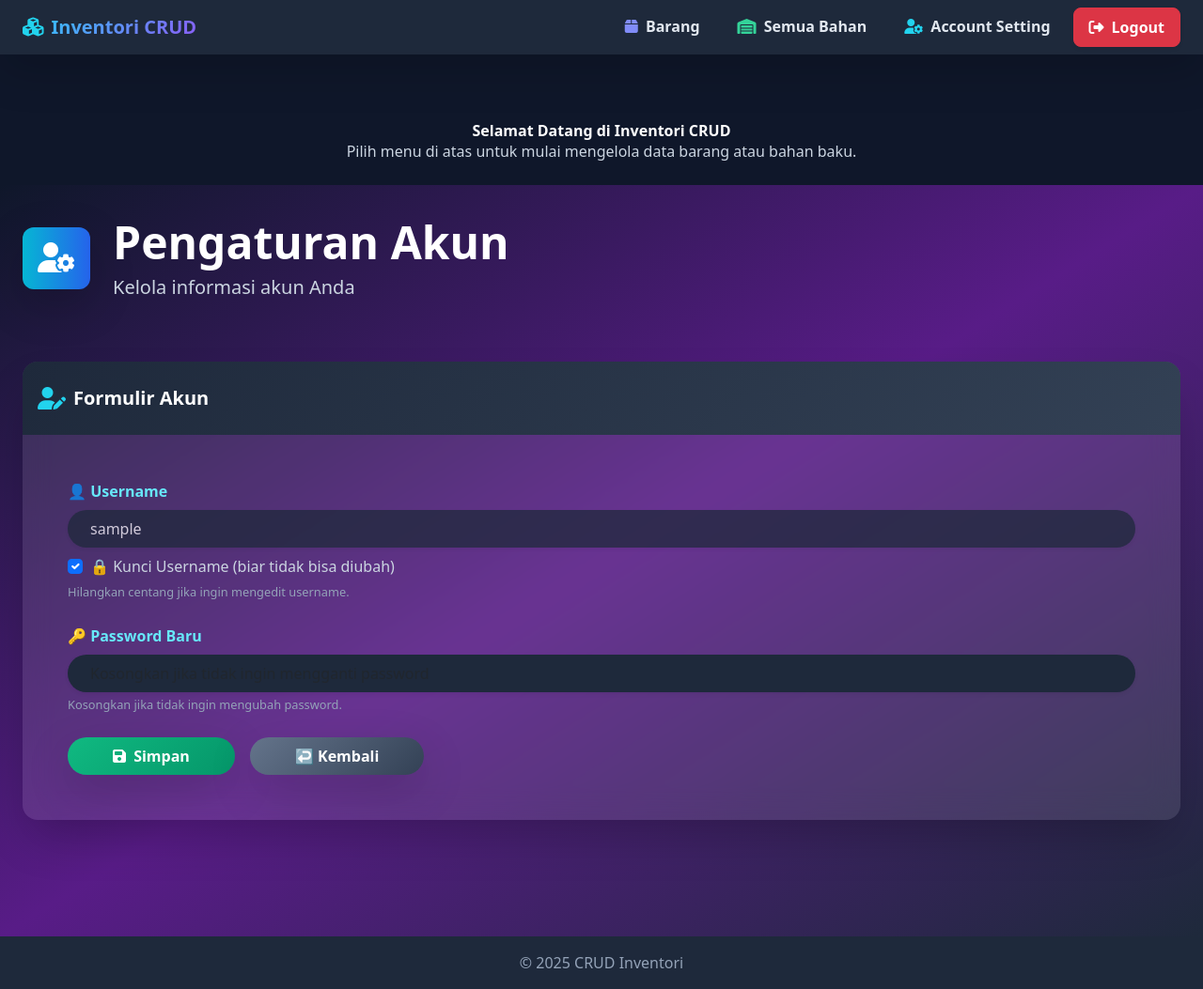
After one commit to Ar-ps/Crud-Inventory, a PHP site: page /acount.php in a window 1280 px wide. The commit adds this page. Shown: the whole page at 94% size. Run offline with PHP 8.4, Linux system fonts and the light colour scheme; the visitor is signed in with stand-in values (Sample User, id 1); some libraries are stand-ins or nearby versions.

Commit message:
Revisi account settings

```diff
--- /dev/null
+++ b/acount.php
@@ -0,0 +1,152 @@
+<?php
+session_start();
+if (!isset($_SESSION['user_id'])) {
+  header("Location: login.php");
+  exit;
+}
+
+include 'partials/header.php';
+include 'config.php';
+
+// ==== Flash Message ====
+$flash_success = $_SESSION['flash_success'] ?? null;
+$flash_error   = $_SESSION['flash_error'] ?? null;
+unset($_SESSION['flash_success'], $_SESSION['flash_error']);
+?>
+
+<div class="min-h-screen bg-gradient-to-br from-slate-900 via-purple-900 to-slate-800">
+  <div class="container-fluid px-4 pt-8 pb-6">
+
+    <!-- ✅ SweetAlert2 -->
+    <script src="https://cdn.jsdelivr.net/npm/sweetalert2@11"></script>
+    <?php if ($flash_success): ?>
+    <script>
+      Swal.fire({
+        icon: 'success',
+        title: 'Berhasil',
+        text: '<?= addslashes($flash_success) ?>',
+        showConfirmButton: false,
+        timer: 2000
+      });
+    </script>
+    <?php endif; ?>
+
+    <?php if ($flash_error): ?>
+    <script>
+      Swal.fire({
+        icon: 'error',
+        title: 'Peringatan',
+        text: '<?= addslashes($flash_error) ?>',
+        confirmButtonColor: '#d33'
+      });
+    </script>
+    <?php endif; ?>
+
+    <!-- Header -->
+    <div class="row align-items-center mb-4">
+      <div class="col-lg-8">
+        <div class="d-flex align-items-center mb-3">
+          <div class="bg-gradient-to-r from-cyan-500 to-blue-600 p-3 rounded-xl shadow-lg me-4">
+            <i class="fas fa-user-cog text-white fs-2"></i>
+          </div>
+          <div>
+            <h1 class="display-5 fw-bold text-white mb-1">Pengaturan Akun</h1>
+            <p class="text-slate-300 mb-0 fs-5">Kelola informasi akun Anda</p>
+          </div>
+        </div>
+      </div>
+    </div>
+  </div>
+
+  <!-- Main Content -->
+  <div class="container-fluid px-4 pb-8">
+    <div class="card border-0 shadow-2xl bg-white/10 backdrop-blur-lg rounded-4 overflow-hidden">
+
+      <!-- Card Header -->
+      <div class="card-header border-0 py-4 text-white fw-bold d-flex align-items-center gap-2"
+           style="background: linear-gradient(135deg, #1e293b 0%, #334155 100%);">
+        <i class="fas fa-user-edit text-cyan-400 fs-4"></i>
+        <span class="fs-5">Formulir Akun</span>
+      </div>
+
+      <!-- Card Body -->
+      <div class="card-body text-white p-5">
+        <form method="post" action="acount_update.php" class="space-y-4">
+
+          <!-- Username -->
+          <div class="mb-4">
+            <label class="form-label fw-semibold text-cyan-300">👤 Username</label>
+            <input type="text" name="username" id="usernameInput"
+                   class="form-control custom-input bg-slate-800 text-white border-0 rounded-pill shadow-sm px-4 py-2"
+                   value="<?= htmlspecialchars($_SESSION['username'] ?? '') ?>" required readonly>
+
+            <!-- Checklist di bawah input -->
+            <div class="form-check mt-2">
+              <input class="form-check-input" type="checkbox" id="lockUsername" checked>
+              <label class="form-check-label text-slate-300" for="lockUsername">
+                🔒 Kunci Username (biar tidak bisa diubah)
+              </label>
+            </div>
+            <small class="text-slate-400">Hilangkan centang jika ingin mengedit username.</small>
+          </div>
+
+          <!-- Password -->
+          <div class="mb-4">
+            <label class="form-label fw-semibold text-cyan-300">🔑 Password Baru</label>
+            <input type="password" name="password"
+                   class="form-control custom-input bg-slate-800 text-white border-0 rounded-pill shadow-sm px-4 py-2"
+                   placeholder="Kosongkan jika tidak ingin mengganti password">
+            <small class="text-slate-400">Kosongkan jika tidak ingin mengubah password.</small>
+          </div>
+
+          <!-- Tombol -->
+          <div class="d-flex gap-3 mt-4">
+            <button type="submit"
+                    class="btn fw-semibold text-white px-5 py-2 rounded-pill shadow-lg hover:scale-105 transition"
+                    style="background: linear-gradient(135deg,#10b981 0%,#059669 100%); border:none;">
+              <i class="fas fa-save me-1"></i> Simpan
+            </button>
+            <a href="index.php"
+               class="btn fw-semibold text-white px-5 py-2 rounded-pill shadow-lg hover:scale-105 transition"
+               style="background: linear-gradient(135deg,#64748b 0%,#334155 100%); border:none;">
+              ↩️ Kembali
+            </a>
+          </div>
+        </form>
+      </div>
+
+    </div>
+  </div>
+</div>
+
+<!-- Script untuk toggle readonly username -->
+<script>
+  const lockCheckbox = document.getElementById('lockUsername');
+  const usernameInput = document.getElementById('usernameInput');
+
+  // default terkunci
+  usernameInput.setAttribute('readonly', true);
+  usernameInput.classList.add('opacity-75');
+
+  lockCheckbox.addEventListener('change', function() {
+    if (this.checked) {
+      usernameInput.setAttribute('readonly', true);
+      usernameInput.classList.add('opacity-75');
+    } else {
+      usernameInput.removeAttribute('readonly');
+      usernameInput.classList.remove('opacity-75');
+    }
+  });
+</script>
+
+<!-- CSS agar input tetap gelap saat focus -->
+<style>
+  .custom-input:focus {
+    background-color: #1e293b !important; /* tetap gelap */
+    color: #fff !important;
+    border: none !important;
+    box-shadow: 0 0 0 2px #38bdf8 !important; /* efek fokus */
+  }
+</style>
+
+<?php include 'partials/footer.php'; ?>
--- a/generate_password.php
+++ b/generate_password.php
@@ -1,3 +1,3 @@
 <?php
-echo password_hash("admin123", PASSWORD_DEFAULT);
+echo password_hash("user123", PASSWORD_DEFAULT);
 ?>
--- a/partials/header.php
+++ b/partials/header.php
@@ -65,6 +65,12 @@
           <i class="fas fa-warehouse me-1 text-emerald-400"></i> Semua Bahan
         </a>
       </li>
+      <!-- ✅ Account Setting -->
+      <li class="nav-item">
+        <a class="nav-link px-3 py-2" href="acount.php">
+          <i class="fas fa-user-cog me-1 text-cyan-400"></i> Account Setting
+        </a>
+      </li>
       <!-- ✅ Tombol Logout -->
       <li class="nav-item">
         <a class="btn btn-danger px-3 py-2 fw-semibold shadow-sm rounded-lg d-flex align-items-center gap-2" href="logout.php" onclick="return confirm('Yakin ingin logout?')">
```
Also changed, not shown: acount_update.php (added, +35 -0 lines).
